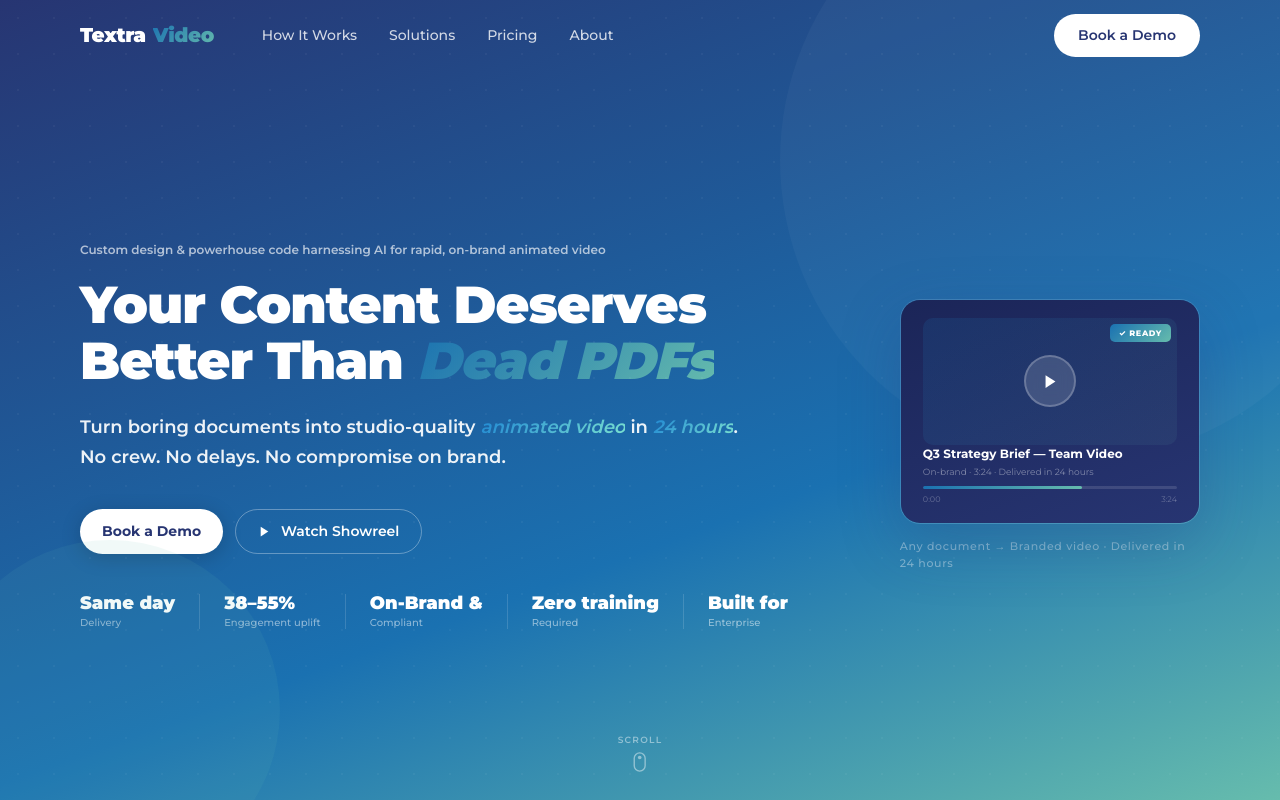
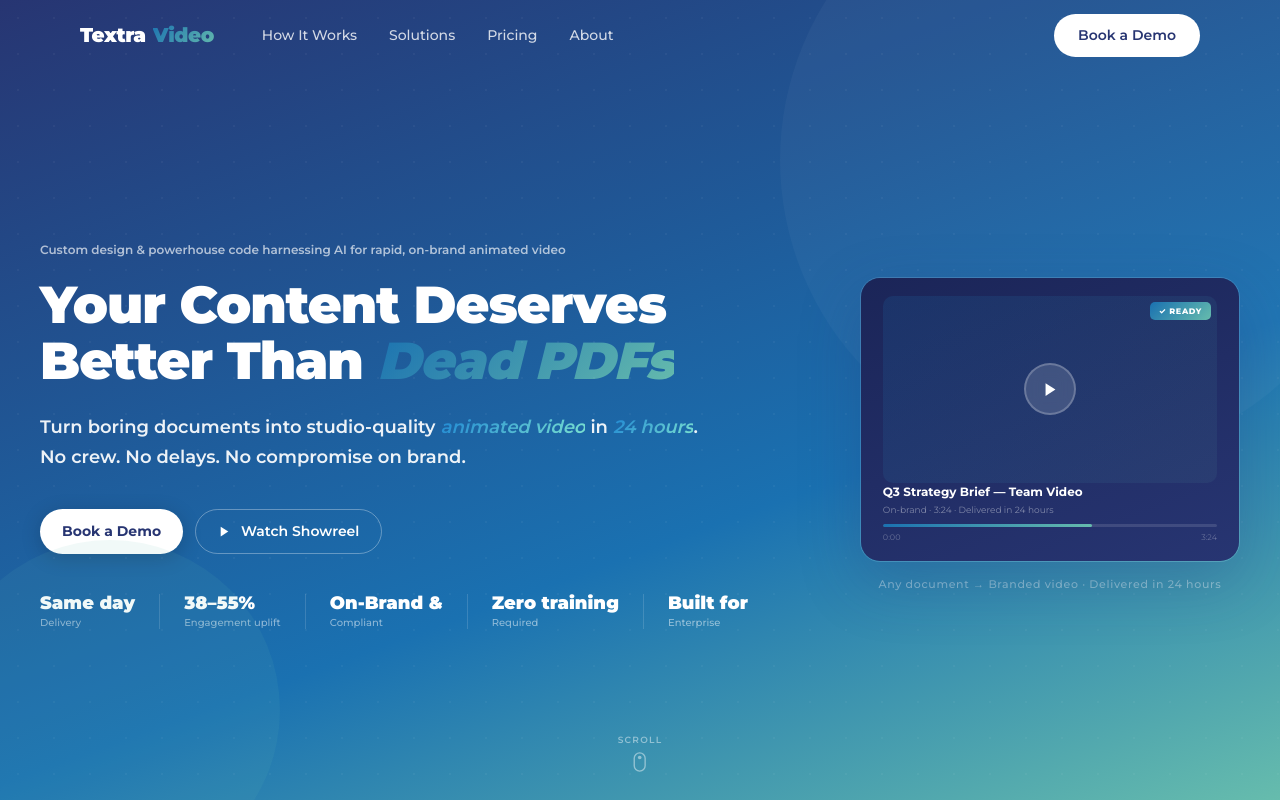
Before and after one commit to rajvalley-textra/textra-video, a Next.js app: page / in a window 1280 px wide. Shown: the top 800 px of the page. Built offline with nearby package versions, Linux system fonts and the light colour scheme.

Commit message:
Hero: increase container width to 1400px, remove card maxWidth so it fills column
Debug: Card was constrained by WRAP container width. Increased to 1400px
and removed maxWidth so card fills available space in its grid column.

Co-Authored-By: Claude Sonnet 4.6 <noreply@anthropic.com>

```diff
--- a/components/HeroSection.tsx
+++ b/components/HeroSection.tsx
@@ -2,7 +2,7 @@
 import { useState, useEffect, CSSProperties } from 'react';
 import { C, grad, gradHero, sh } from '@/lib/theme';
 
-const WRAP = { maxWidth: 1200, margin: '0 auto', padding: '0 40px' };
+const WRAP = { maxWidth: 1400, margin: '0 auto', padding: '0 40px' };
 
 type Phase = 'doc' | 'process' | 'video';
 
@@ -50,7 +50,7 @@ function AnimatedHeroCard() {
   }
 
   return (
-    <div style={{ position: 'relative', width: '100%', maxWidth: 750, borderRadius: 20, overflow: 'hidden', boxShadow: sh.xl, border: '1px solid rgba(255,255,255,0.12)', aspectRatio: '4/3' }}>
+    <div style={{ position: 'relative', width: '100%', borderRadius: 20, overflow: 'hidden', boxShadow: sh.xl, border: '1px solid rgba(255,255,255,0.12)', aspectRatio: '4/3' }}>
 
       {/* Doc layer */}
       <div style={{ ...layerStyle('doc'), background: '#fff', padding: '22px 26px', display: 'flex', flexDirection: 'column', gap: 9 }}>
```
